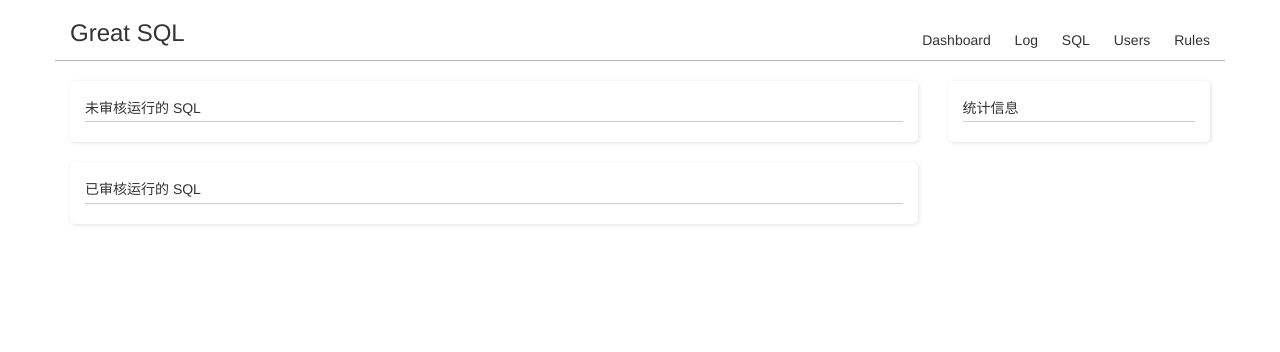
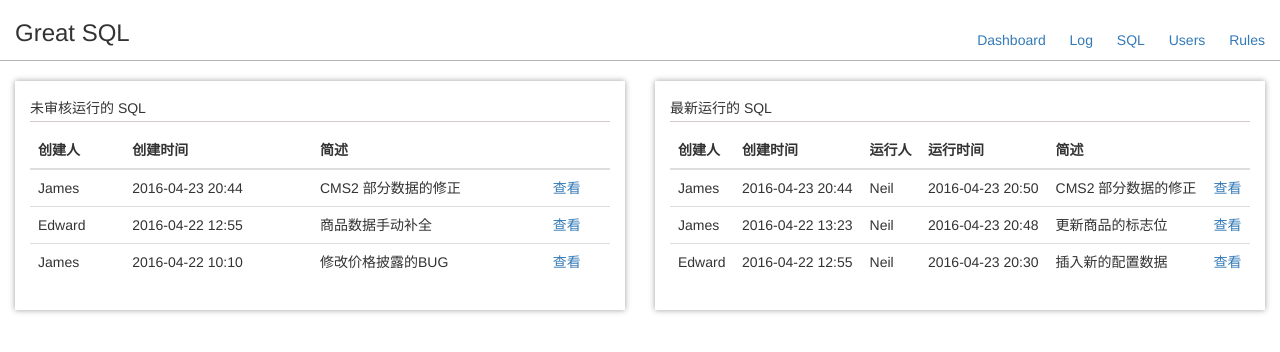
Before and after one commit to Sofia92/GreatSQL, a website: page dotNet/GreatSQL/GreatSQL.Front/site/dashboard.html in a window 1280 px wide. Drawn offline with Linux system fonts and the light colour scheme.

Commit message:
临时提交，包含错误

```diff
--- /dev/null
+++ b/dotNet/GreatSQL/GreatSQL.Front/bs-config.json
@@ -0,0 +1,3 @@
+{
+  "server": "./site"
+}
--- a/dotNet/GreatSQL/GreatSQL.Front/site/dashboard.html
+++ b/dotNet/GreatSQL/GreatSQL.Front/site/dashboard.html
@@ -1,6 +1,5 @@
 <!DOCTYPE html>
-
-<html xmlns="http://www.w3.org/1999/xhtml">
+<html>
 <head>
     <meta charset="utf-8" />
     <title>Great SQL</title>
@@ -9,31 +8,96 @@
     <link rel="stylesheet" href="styles/dashboard.css" type="text/css" />
 </head>
 <body>
-<div class="container">
+<div class="container-fluid">
     <div class="row gs-header">
         <div class="col-sm-4">
             <h3>Great SQL</h3>
         </div>
         <ul class="col-sm-8 text-right gs-menu">
-            <li>Dashboard</li>
-            <li>Log</li>
-            <li>SQL</li>
-            <li>Users</li>
-            <li>Rules</li>
+            <li><a href="#">Dashboard</a></li>
+            <li><a href="#">Log</a></li>
+            <li><a href="#">SQL</a></li>
+            <li><a href="#">Users</a></li>
+            <li><a href="#">Rules</a></li>
         </ul>
     </div>
     <div class="row">
-        <div class="col-md-9">
+        <div class="col-md-6">
             <div class="dashboard-box">
                 <h5 class="dashboard-box-title">未审核运行的 SQL</h5>
-            </div>
-            <div class="dashboard-box">
-                <h5 class="dashboard-box-title">已审核运行的 SQL</h5>
+                <table class="table">
+                  <thead>
+                    <tr>
+                      <th>创建人</th>
+                      <th>创建时间</th>
+                      <th>简述</th>
+                      <th></th>
+                    </tr>
+                  </thead>
+                  <tbody>
+                    <tr>
+                      <td>James</td>
+                      <td>2016-04-23 20:44</td>
+                      <td title="UPDATE dbcms2.some_table SET some_column = 'some_value' WHERE id = 'some_id'">CMS2 部分数据的修正</td>
+                      <td><a href="#">查看</a></td>
+                    </tr>
+                    <tr>
+                      <td>Edward</td>
+                      <td>2016-04-22 12:55</td>
+                      <td title="UPDATE dbcms2.some_table SET some_column = 'some_value' WHERE id = 'some_id'">商品数据手动补全</td>
+                      <td><a href="#">查看</a></td>
+                    </tr>
+                    <tr>
+                      <td>James</td>
+                      <td>2016-04-22 10:10</td>
+                      <td title="UPDATE dbcms2.some_table SET some_column = 'some_value' WHERE id = 'some_id'">修改价格披露的BUG</td>
+                      <td><a href="#">查看</a></td>
+                    </tr>
+                  </tbody>
+                </table>
             </div>
         </div>
-        <div class="col-md-3">
+        <div class="col-md-6">
             <div class="dashboard-box">
-                <h5 class="dashboard-box-title">统计信息</h5>
+                <h5 class="dashboard-box-title">最新运行的 SQL</h5>
+                <table class="table">
+                  <thead>
+                    <tr>
+                      <th>创建人</th>
+                      <th>创建时间</th>
+                      <th>运行人</th>
+                      <th>运行时间</th>
+                      <th>简述</th>
+                      <th></th>
+                    </tr>
+                  </thead>
+                  <tbody>
+                    <tr>
+                      <td>James</td>
+                      <td>2016-04-23 20:44</td>
+                      <td>Neil</td>
+                      <td>2016-04-23 20:50</td>
+                      <td title="UPDATE dbcms2.some_table SET some_column = 'some_value' WHERE id = 'some_id'">CMS2 部分数据的修正</td>
+                      <td><a href="#">查看</a></td>
+                    </tr>
+                    <tr>
+                      <td>James</td>
+                      <td>2016-04-22 13:23</td>
+                      <td>Neil</td>
+                      <td>2016-04-23 20:48</td>
+                      <td title="UPDATE dbcms2.some_table SET some_column = 'some_value' WHERE id = 'some_id'">更新商品的标志位</td>
+                      <td><a href="#">查看</a></td>
+                    </tr>
+                    <tr>
+                      <td>Edward</td>
+                      <td>2016-04-22 12:55</td>
+                      <td>Neil</td>
+                      <td>2016-04-23 20:30</td>
+                      <td title="UPDATE dbcms2.some_table SET some_column = 'some_value' WHERE id = 'some_id'">插入新的配置数据</td>
+                      <td><a href="#">查看</a></td>
+                    </tr>
+                  </tbody>
+                </table>
             </div>
         </div>
     </div>
--- a/dotNet/GreatSQL/GreatSQL.Front/site/styles/dashboard.css
+++ b/dotNet/GreatSQL/GreatSQL.Front/site/styles/dashboard.css
@@ -16,7 +16,7 @@
     margin-left: 20px;
 }
 
-.dashboard-box {margin-bottom: 20px;border-radius: 5px;padding: 10px 15px;box-shadow: 1px 1px 4px #E2E2E2;}
+.dashboard-box {margin-bottom: 20px;/* border-radius: 5px; */padding: 10px 15px;box-shadow: 0 0 6px #A09F9F;}
 
 .dashboard-box-title {
     padding-bottom: 5px;
--- a/dotNet/GreatSQL/GreatSQL.Front/site/styles/index.css
+++ b/dotNet/GreatSQL/GreatSQL.Front/site/styles/index.css
@@ -7,8 +7,8 @@ body {
 }
 
 h3 {
-    color: #8C8C8C;
     font-weight: bold;
+    margin-bottom: 20px;
 }
 
 label {
@@ -33,4 +33,5 @@ label {
 
 .login-msg {
     color: red;
+    line-height: 34px;
 }
```
Also changed, not shown: dotNet/GreatSQL/GreatSQL.Front/app.js (deleted, +0 -13 lines), dotNet/GreatSQL/GreatSQL.Front/package.json (+5 -3 lines), dotNet/GreatSQL/GreatSQL.Front/site/index.html (+3 -4 lines), dotNet/GreatSQL/GreatSQL.Front/site/log.html (added), dotNet/GreatSQL/GreatSQL.Front/site/main.html (added), 1 other file.
